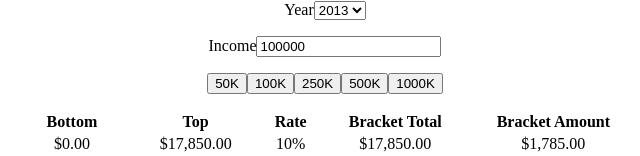
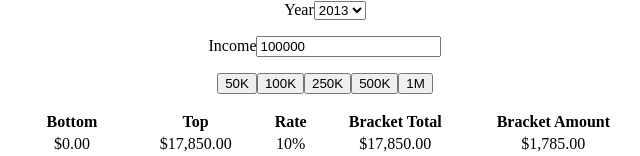
Before and after one commit to kddnewton/taxes, a React app: page / in a window 1280 px wide. Shown: the part 125-281 px from the top of the page, without its empty margins (315-955 px from the left). Built offline with nearby package versions, Linux system fonts and the light colour scheme.

Commit message:
Better display for 1M

```diff
--- a/src/index.tsx
+++ b/src/index.tsx
@@ -31,9 +31,9 @@ type IncomeButtonProps = {
   setIncome: (value: number) => void;
 };
 
-const IncomeButton: React.FC<IncomeButtonProps> = ({ value, setIncome }) => (
+const IncomeButton: React.FC<IncomeButtonProps> = ({ children, value, setIncome }) => (
   <button type="button" onClick={() => setIncome(value)}>
-    {value / 1000}K
+    {children || `${value / 1000}K`}
   </button>
 );
 
@@ -146,7 +146,9 @@ const App = () => {
         <IncomeButton value={100000} setIncome={setIncome} />
         <IncomeButton value={250000} setIncome={setIncome} />
         <IncomeButton value={500000} setIncome={setIncome} />
-        <IncomeButton value={1000000} setIncome={setIncome} />
+        <IncomeButton value={1000000} setIncome={setIncome}>
+          1M
+        </IncomeButton>
       </p>
       <table style={{ width: "100%" }}>
         <thead>
```
